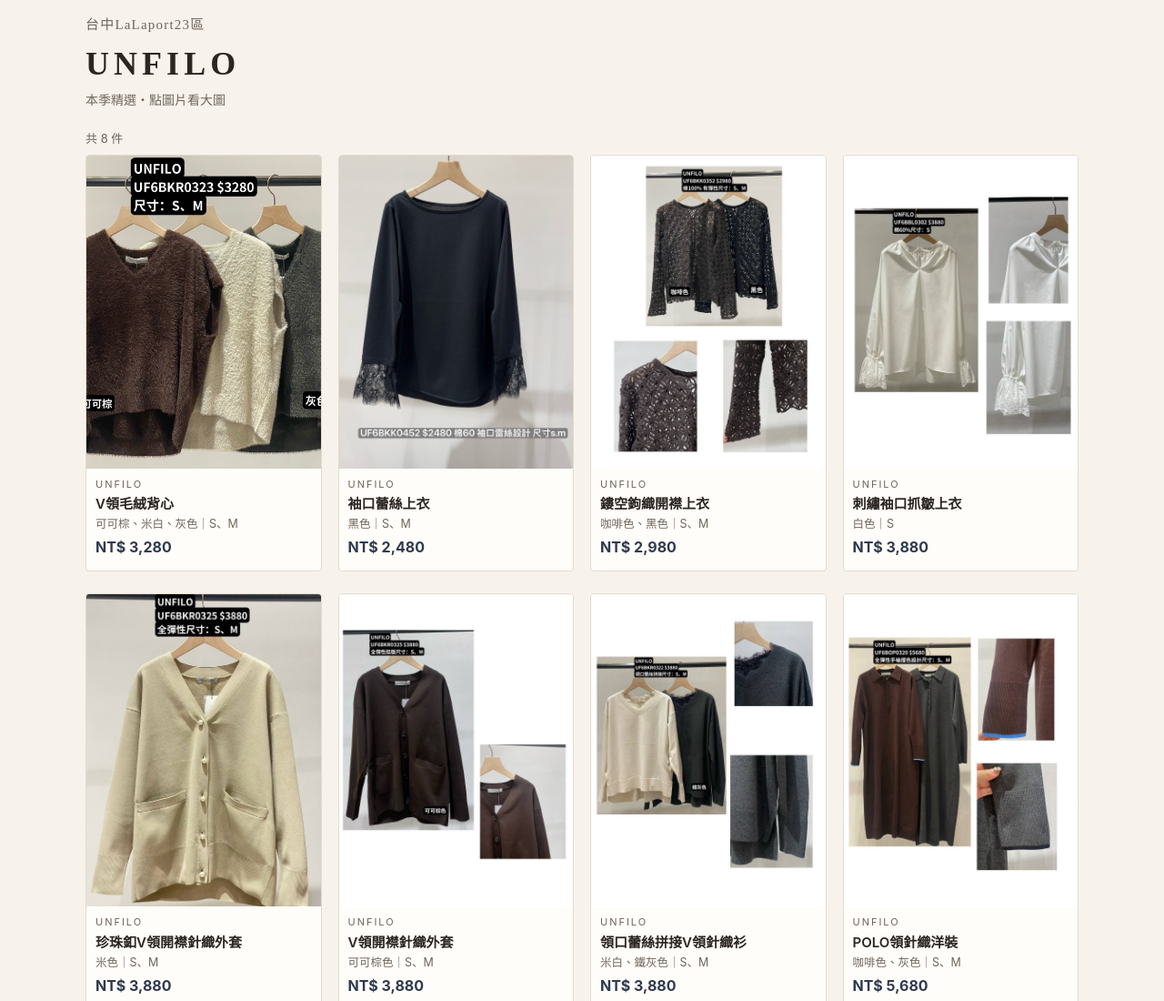
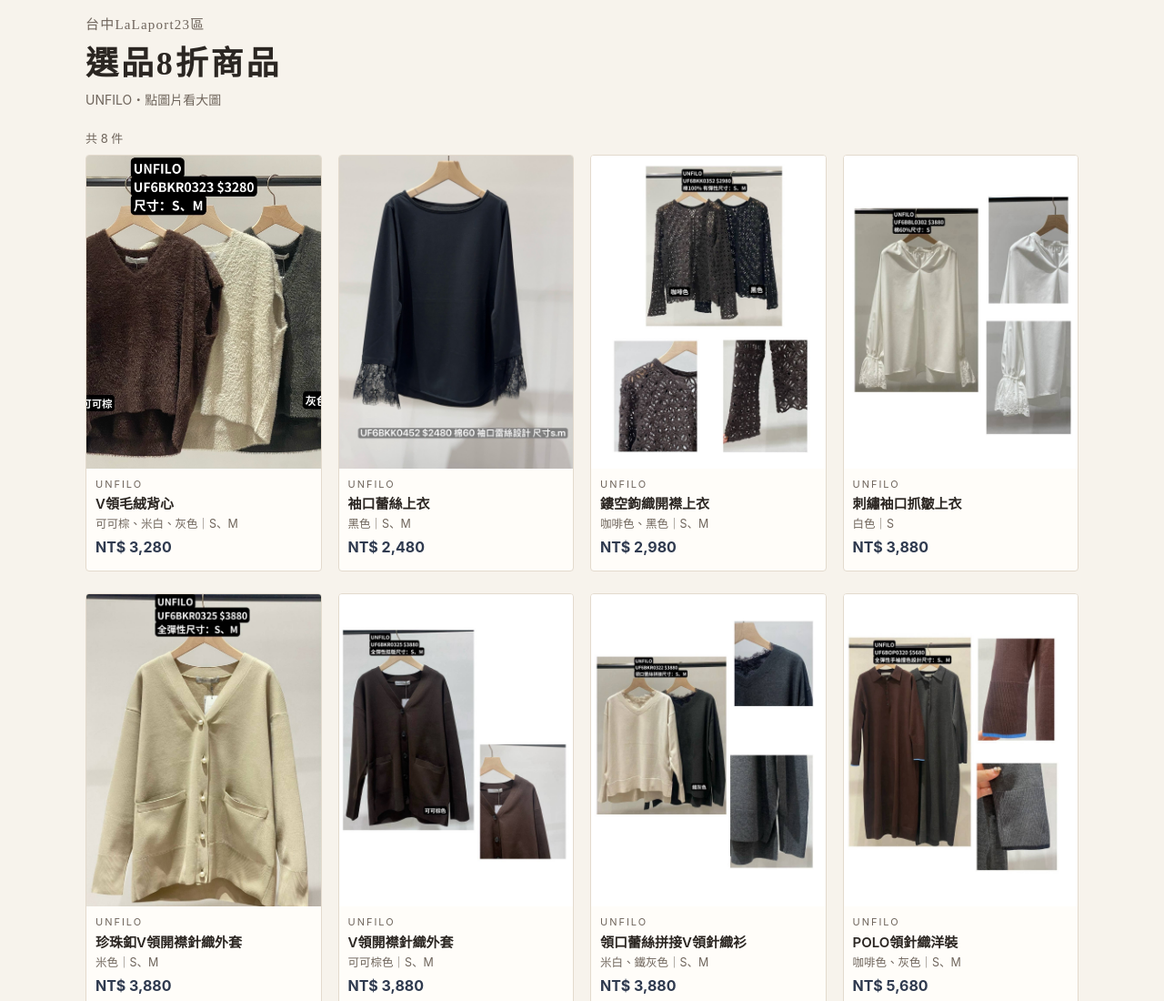
Before and after one commit to 23ku-lalaport/23ku-lalaport.github.io, a plain HTML site: page unfilo.html in a window 1280 px wide. Shown: the top 1100 px of the page at 91% size. Drawn offline with Linux system fonts and the light colour scheme.

Commit message:
Add files via upload

```diff
--- a/unfilo.html
+++ b/unfilo.html
@@ -9,10 +9,10 @@
 <meta name="theme-color" content="#f7f3ec">
 <meta name="color-scheme" content="only light">
 <meta name="format-detection" content="telephone=no">
-<title>UNFILO｜台中LaLaport23區</title>
-<meta name="description" content="台中LaLaport23區 UNFILO 本季商品，歡迎到專櫃試穿。">
-<meta property="og:title" content="UNFILO｜台中LaLaport23區">
-<meta property="og:description" content="UNFILO 本季針織、上衣、外套、洋裝，歡迎到專櫃試穿。">
+<title>選品8折商品｜台中LaLaport23區</title>
+<meta name="description" content="台中LaLaport23區 選品8折商品，歡迎到專櫃試穿。">
+<meta property="og:title" content="選品8折商品｜台中LaLaport23區">
+<meta property="og:description" content="UNFILO 針織、上衣、外套、洋裝，歡迎到專櫃試穿。">
 <meta property="og:image" content="IMG_6601.jpeg">
 <style>
   :root{
@@ -33,7 +33,7 @@
 
   header{padding-top:calc(14px + var(--st));padding-bottom:6px}
   .shop{font-family:var(--serif);font-size:15px;color:var(--muted);letter-spacing:.08em;text-decoration:none}
-  h1{font-family:var(--serif);font-size:30px;letter-spacing:.14em;font-weight:700;margin-top:2px}
+  h1{font-family:var(--serif);font-size:28px;letter-spacing:.08em;font-weight:700;margin-top:2px}
   .sub{font-size:14px;color:var(--muted)}
   .count{font-size:13px;color:var(--muted);margin:14px 0 8px}
 
@@ -82,8 +82,8 @@
 <body>
 <header class="wrap">
   <a class="shop" href="./">台中LaLaport23區</a>
-  <h1>UNFILO</h1>
-  <p class="sub">本季精選・點圖片看大圖</p>
+  <h1>選品8折商品</h1>
+  <p class="sub">UNFILO・點圖片看大圖</p>
 </header>
 <main class="wrap">
   <p class="count" id="count"></p>
```
